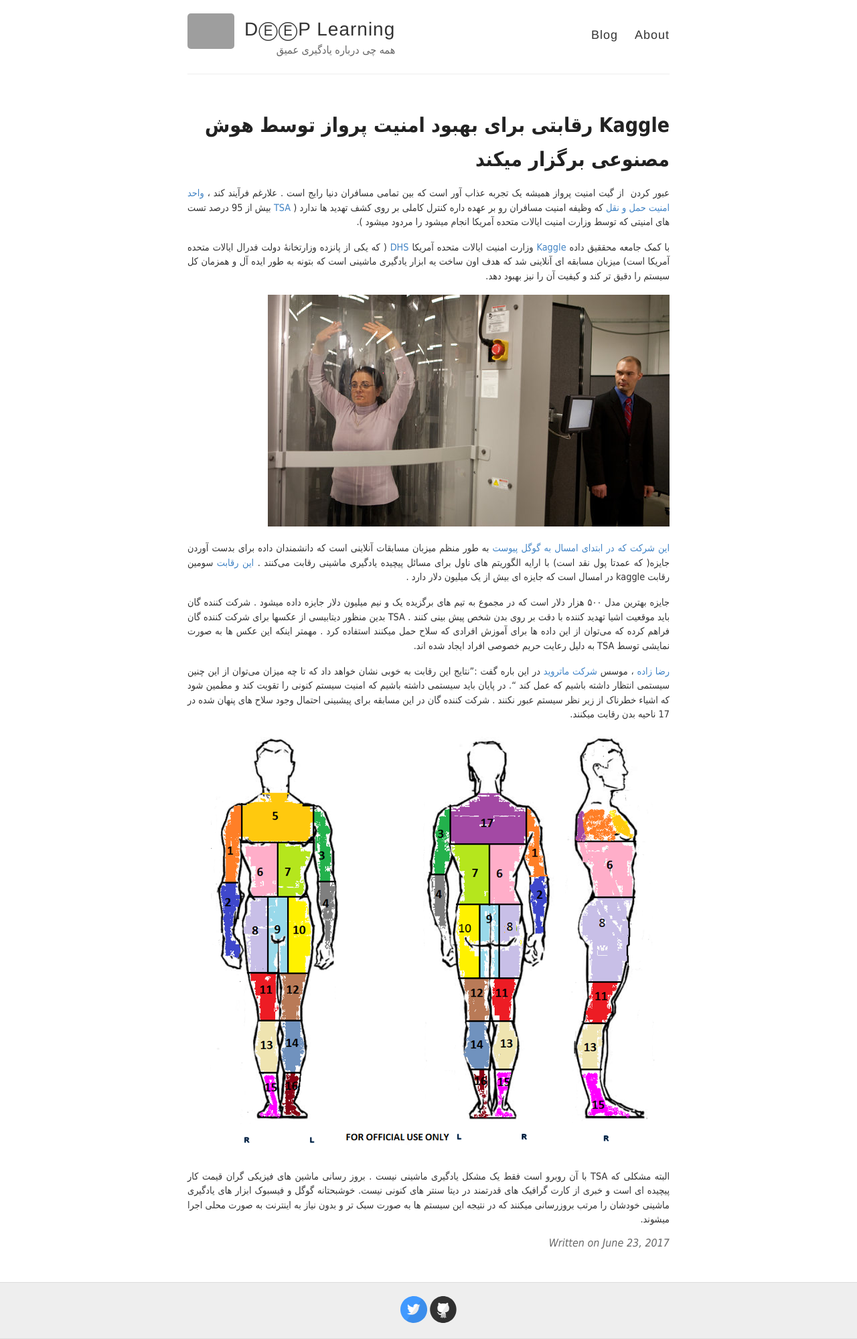
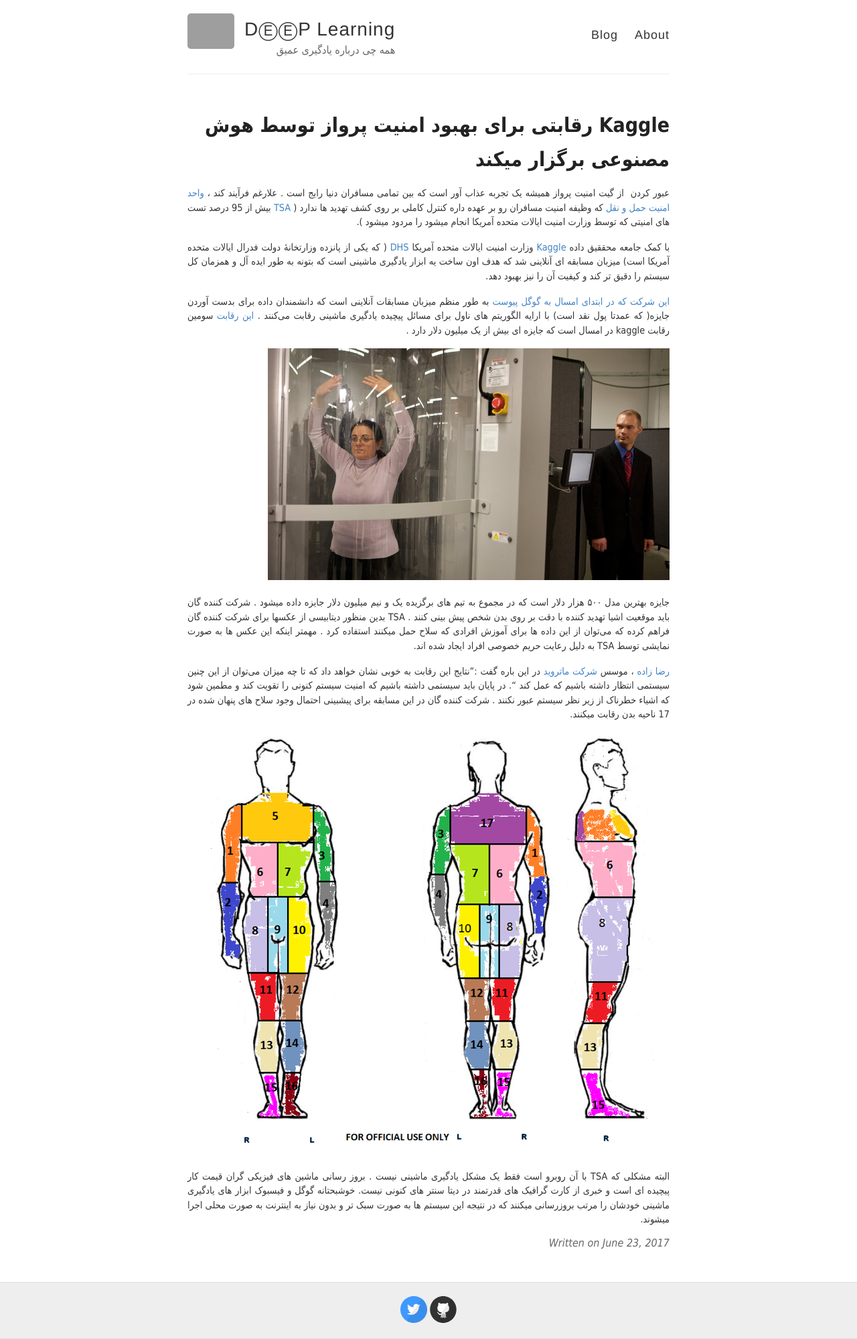
Before and after one commit to AlisterTA/alisterta.github.io, a Jekyll site: the page built from _posts/2017-06-23-Kaggle رقابتی برای بهبود امنیت پرواز توسط هوش مصنوعی برگزار میکند .md, in a window 1280 px wide. Shown: the whole page at 67% size. Built offline with Jekyll 4.4.1, drawn with Linux system fonts in a browser that asks for light colours; comment, search, counter and statistics services are not loaded; grey boxes are pictures that could not be loaded.

Commit message:
Add files via upload

```diff
--- a/_posts/2017-06-23-Kaggle رقابتی برای بهبود امنیت پرواز توسط هوش مصنوعی برگزار میکند .md
+++ b/_posts/2017-06-23-Kaggle رقابتی برای بهبود امنیت پرواز توسط هوش مصنوعی برگزار میکند .md
@@ -7,10 +7,11 @@
 
  با کمک جامعه محققیق داده [Kaggle](https://www.kaggle.com/) وزارت امنیت ایالات متحده آمریکا   [DHS]( https://en.wikipedia.org/wiki/United_States_Department_of_Homeland_Security) (  که یکی از پانزده وزارتخانهٔ دولت فدرال ایالات متحده آمریکا است) میزبان مسابقه ای آنلاینی شد که هدف اون ساخت یه ابزار یادگیری ماشینی است که بتونه به طور ایده آل و همزمان کل سیستم را دقیق تر کند و کیفیت آن را نیز بهبود دهد.
 
-![_config.yml]({{ site.baseurl }}/images/2/23SCANNERS-web2-articleLarge.jpg)
 
 [این شرکت که در ابتدای امسال به گوگل پیوست](https://venturebeat.com/2017/03/15/what-the-kaggle-acquisition-by-google-means-for-crowdsourcing/ ) به طور منظم میزبان مسابقات آنلاینی است که دانشمندان داده برای بدست آوردن جایزه( که عمدتا پول نقد است) با ارایه الگوریتم های ناول برای مسائل پیچیده یادگیری ماشینی رقابت می‌کنند .
 [این رقابت](https://www.kaggle.com/c/passenger-screening-algorithm-challenge#description ) سومین رقابت kaggle  در امسال است که جایزه ای بیش از یک میلیون دلار دارد .
+
+![_config.yml]({{ site.baseurl }}/images/2/23SCANNERS-web2-articleLarge.jpg)
 
 جایزه بهترین مدل ۵۰۰ هزار دلار است که در مجموع به تیم های برگزیده یک و نیم میلیون دلار جایزه داده میشود . شرکت کننده گان باید موقعیت اشیا تهدید کننده با دقت بر روی بدن شخص پیش بینی کنند .
 TSA  بدین منظور دیتابیسی از عکسها برای شرکت کننده گان فراهم کرده که می‌توان از این داده ها برای آموزش افرادی که سلاح حمل میکنند استفاده کرد . مهمتر اینکه این عکس ها به صورت نمایشی توسط TSA به دلیل رعایت حریم خصوصی افراد ایجاد شده اند.
```
